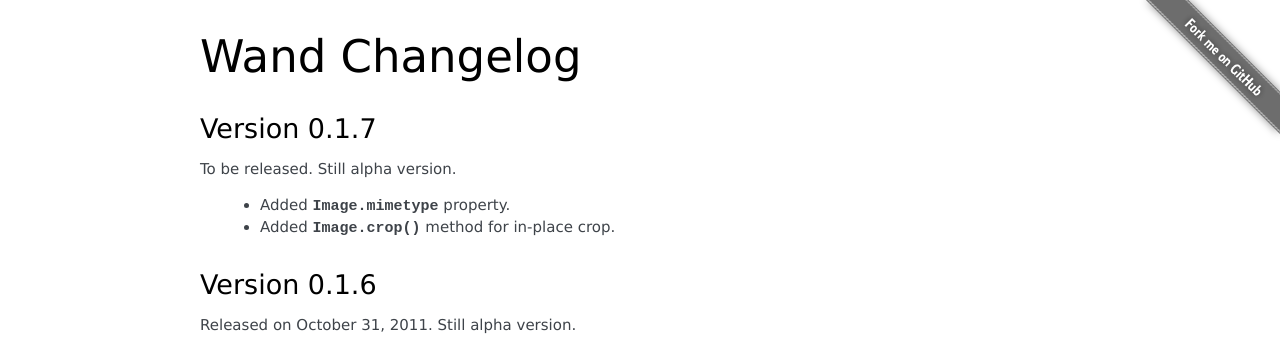
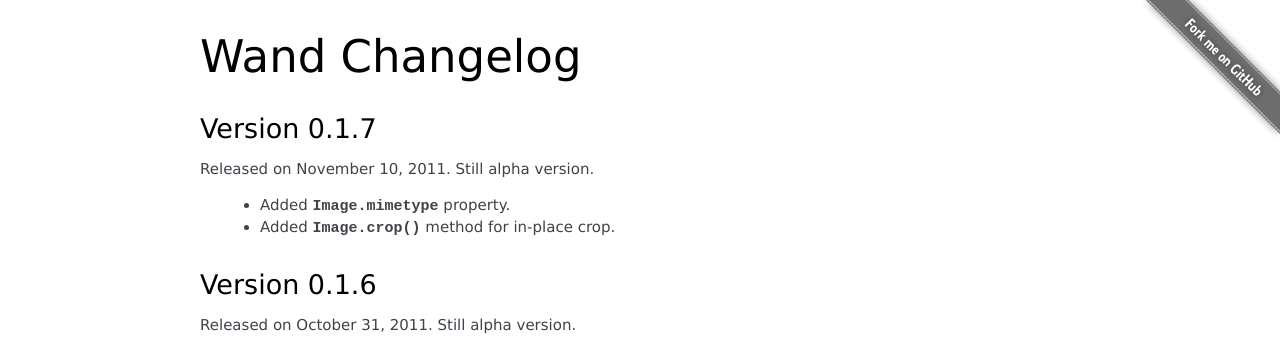
Before and after one commit to emcconville/wand, a Sphinx documentation site: the page built from docs/changes.rst, in a window 1280 px wide. Shown: the top 352 px of the page. Built offline with Sphinx 7.4.7, drawn with Linux system fonts in a browser that asks for light colours; some web fonts are replaced.

Commit message:
Released 0.1.7.

```diff
--- a/docs/changes.rst
+++ b/docs/changes.rst
@@ -4,7 +4,7 @@ Wand Changelog
 Version 0.1.7
 -------------
 
-To be released. Still alpha version.
+Released on November 10, 2011. Still alpha version.
 
  - Added :attr:`Image.mimetype <wand.image.Image.mimetype>` property.
  - Added :meth:`Image.crop() <wand.image.Image.crop>` method for in-place
```
